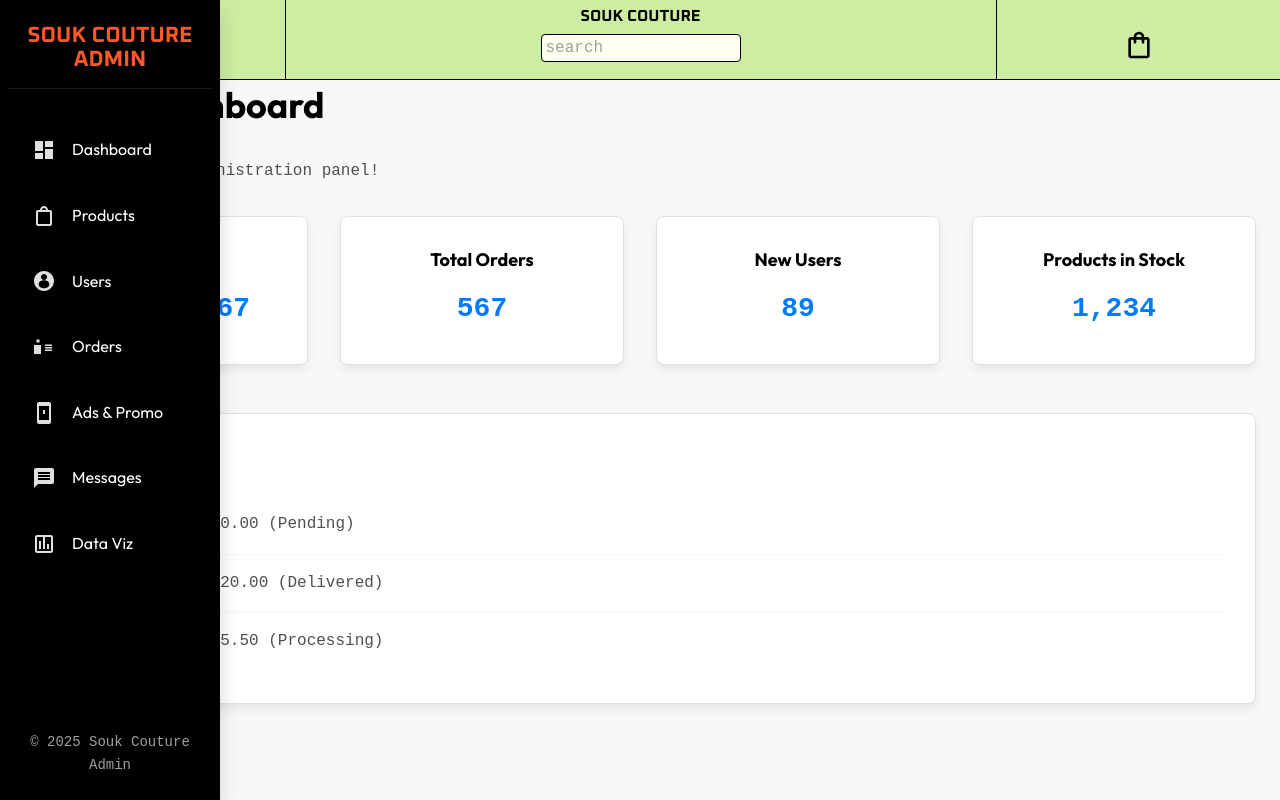
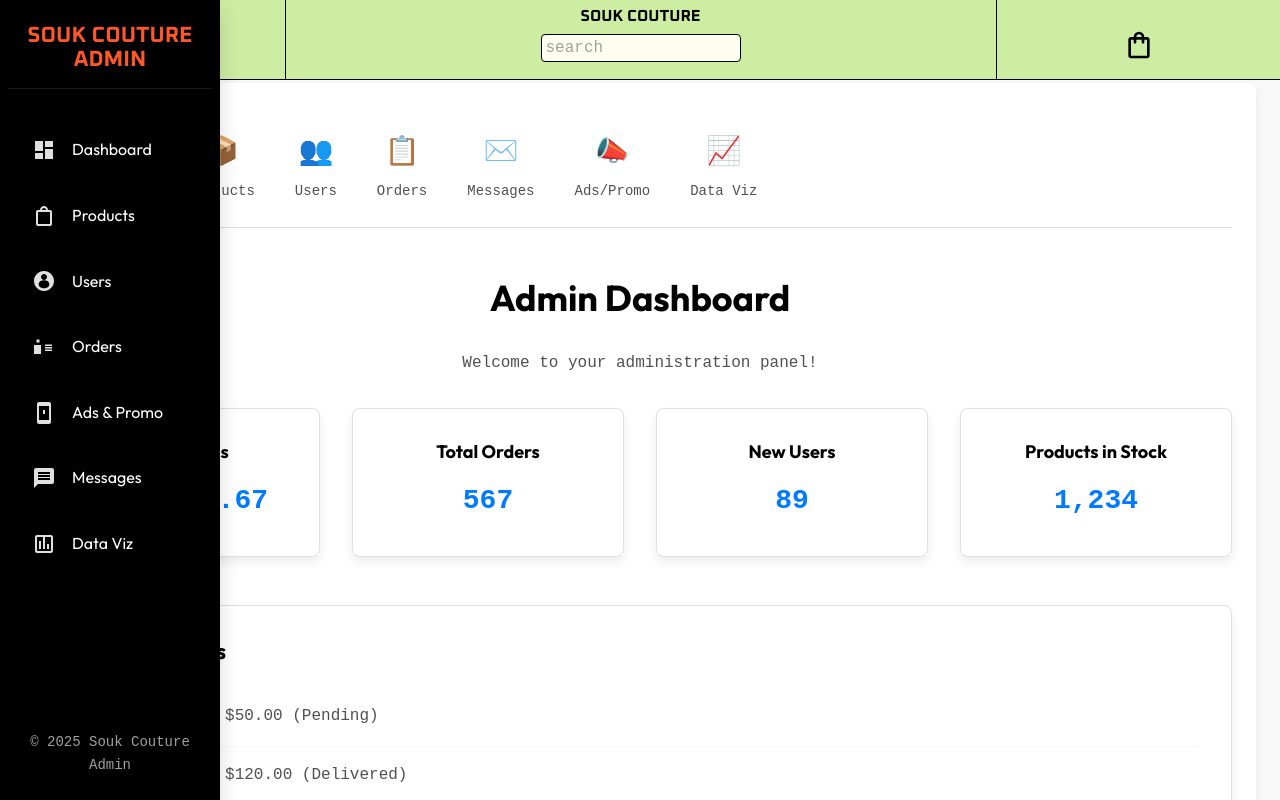
Before and after one commit to biggeraudience/Souk-Couture-Frontend, a React (Vite) app: page /admin in a window 1280 px wide. Shown: the top 800 px of the page. Built offline with nearby package versions, Linux system fonts and the light colour scheme; no server answers; a web font is replaced by a local one.

Commit message:
admin page nav icons

```diff
--- a/src/pages/admin/AdminDashboardPage.jsx
+++ b/src/pages/admin/AdminDashboardPage.jsx
@@ -1,9 +1,50 @@
+// src/pages/admin/AdminDashboardPage.jsx
 import React from 'react';
+import { useNavigate } from 'react-router-dom'; // Import useNavigate
 import '../../styles/pages/admin/_admin-dashboard.scss'; // New SCSS for dashboard
 
 const AdminDashboardPage = () => {
+  const navigate = useNavigate(); // Initialize useNavigate hook
+
+  // New function to handle icon clicks for navigation
+  const handleNavigationClick = (path) => {
+    navigate(`/admin/${path}`);
+  };
+
   return (
     <div className="admin-dashboard-page">
+      {/* New: Navigation Icons at the top */}
+      <div className="admin-dashboard-page__nav-icons">
+        <div className="nav-icon-item" onClick={() => handleNavigationClick('dashboard')}>
+          <span className="icon">📊</span> {/* Dashboard Icon */}
+          <span className="text">Dashboard</span>
+        </div>
+        <div className="nav-icon-item" onClick={() => handleNavigationClick('products')}>
+          <span className="icon">📦</span> {/* Products Icon */}
+          <span className="text">Products</span>
+        </div>
+        <div className="nav-icon-item" onClick={() => handleNavigationClick('users')}>
+          <span className="icon">👥</span> {/* Users Icon */}
+          <span className="text">Users</span>
+        </div>
+        <div className="nav-icon-item" onClick={() => handleNavigationClick('orders')}>
+          <span className="icon">📋</span> {/* Orders Icon */}
+          <span className="text">Orders</span>
+        </div>
+        <div className="nav-icon-item" onClick={() => handleNavigationClick('messages')}>
+          <span className="icon">✉️</span> {/* Messages Icon */}
+          <span className="text">Messages</span>
+        </div>
+        <div className="nav-icon-item" onClick={() => handleNavigationClick('ads-promo')}>
+          <span className="icon">📣</span> {/* Ads/Promo Icon */}
+          <span className="text">Ads/Promo</span>
+        </div>
+        <div className="nav-icon-item" onClick={() => handleNavigationClick('data-viz')}>
+          <span className="icon">📈</span> {/* Data Viz Icon */}
+          <span className="text">Data Viz</span>
+        </div>
+      </div>
+
       <h1>Admin Dashboard</h1>
       <p>Welcome to your administration panel!</p>
 
--- a/src/styles/pages/admin/_admin-dashboard.scss
+++ b/src/styles/pages/admin/_admin-dashboard.scss
@@ -1,17 +1,76 @@
+// src/styles/pages/admin/_admin-dashboard.scss
 @import '../../config/variables';
 @import '../../config/mixins';
 
 .admin-dashboard-page {
+  padding: $spacing-m; // Add padding to the page container
+  background-color: $color-white; // Give the page a background
+  border-radius: $border-radius-medium;
+  @include shadow(light); // Add a subtle shadow to the page
+
+  &__nav-icons {
+    display: flex;
+    justify-content: space-around; // Distribute items evenly
+    align-items: center;
+    margin-bottom: $spacing-xl; // Space below the navigation icons
+    padding: $spacing-s 0;
+    border-bottom: 0.1rem solid $color-gray-light; // Subtle separator
+    flex-wrap: wrap; // Allow items to wrap on smaller screens
+    gap: $spacing-m; // Gap between wrapped items
+
+    .nav-icon-item {
+      @include flex-col-center; // Align icon and text vertically
+      gap: $spacing-xxs; // Small gap between icon and text
+      cursor: pointer;
+      padding: $spacing-s;
+      border-radius: $border-radius-small;
+      transition: background-color $transition-speed-fast ease-in-out, transform $transition-speed-fast ease-in-out;
+      text-align: center;
+      min-width: 8rem; // Ensure a minimum width for each item
+
+      .icon {
+        font-size: $font-size-h3; // Adjust icon size
+        color: $color-primary; // Use a brand color for icons
+        display: block; // Ensures icon takes its own line
+      }
+
+      .text {
+        font-size: $font-size-small; // Adjust text size
+        color: $color-text-body;
+        white-space: nowrap; // Prevent text from wrapping
+      }
+
+      &:hover {
+        background-color: $color-gray-lightest; // Subtle hover background
+        transform: translateY(-0.2rem); // Slight lift effect
+        .icon {
+          color: $color-primary-dark; // Darken icon on hover
+        }
+      }
+    }
+
+    @include respond(sm) { // Adjust for small screens
+      justify-content: flex-start; // Align to start on small screens
+      padding: $spacing-s;
+      .nav-icon-item {
+        padding: $spacing-xs;
+        min-width: unset; // Remove min-width on small screens
+      }
+    }
+  }
+
   h1 {
     font-size: $font-size-h2;
     margin-bottom: $spacing-l;
     color: $color-text-heading;
+    text-align: center; /* Center the main heading */
   }
 
   p {
     font-size: $font-size-base;
     color: $color-text-body;
     margin-bottom: $spacing-l;
+    text-align: center; /* Center the welcome message */
   }
 
   .dashboard-summary-cards {
--- a/src/styles/pages/customer/_customer-profile.scss
+++ b/src/styles/pages/customer/_customer-profile.scss
@@ -7,6 +7,7 @@
   background-color: $color-white;
   border-radius: $border-radius-medium;
   @include shadow(light);
+  margin-top:12rem;
 
 
   &__nav-icons {
```
